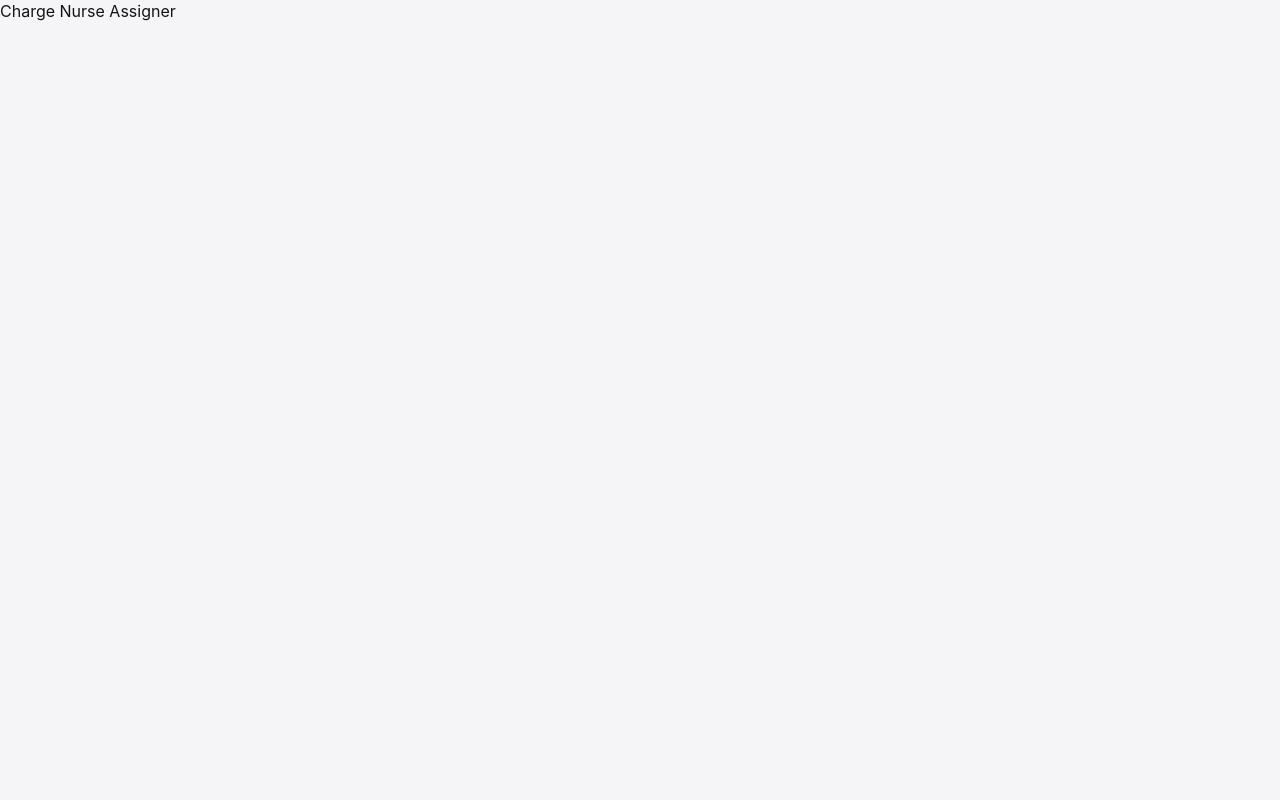
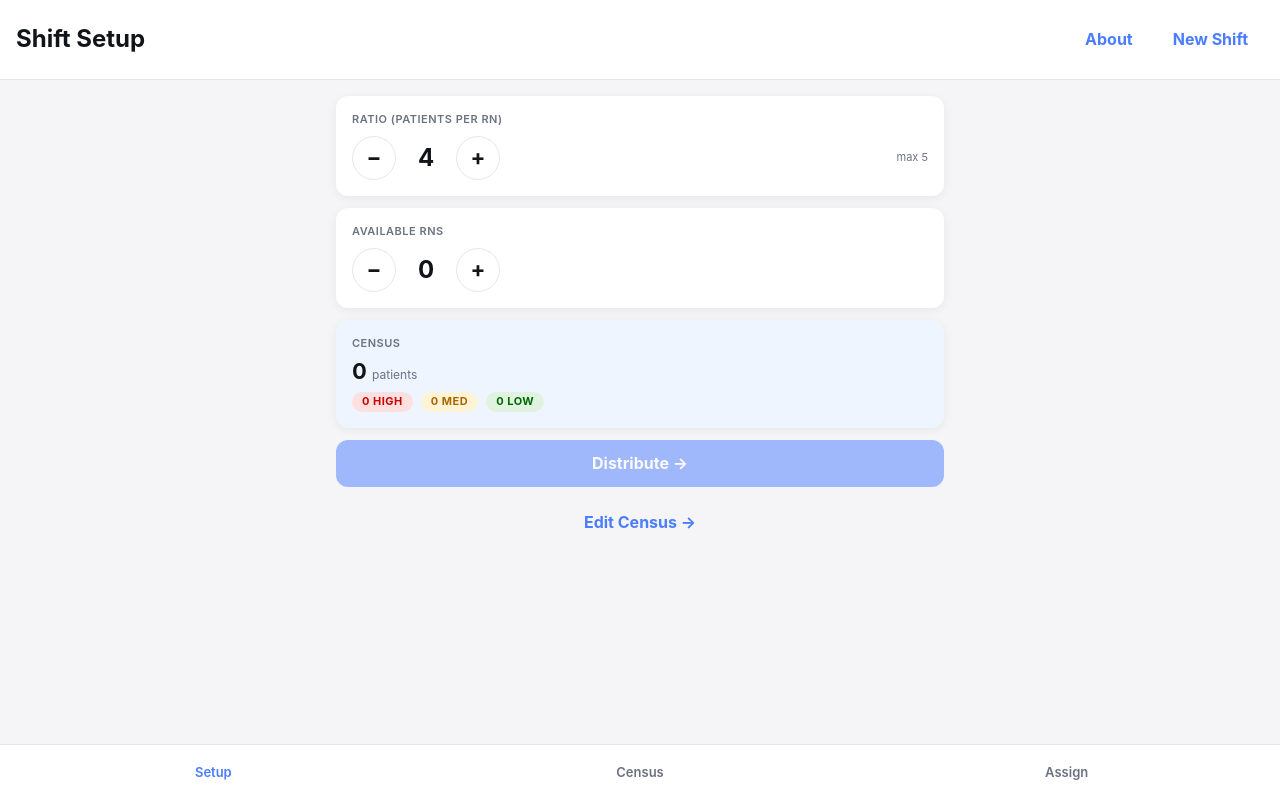
Before and after one commit to Ozbobo/AcuityFlow, a React (Vite) app: page / in a window 1280 px wide. Built offline with nearby package versions, Linux system fonts and the light colour scheme.

Commit message:
feat: wire up routing, provider, and bottom nav

```diff
--- a/src/App.tsx
+++ b/src/App.tsx
@@ -1,3 +1,25 @@
+import { BrowserRouter, Routes, Route } from 'react-router-dom';
+import { ShiftProvider } from './state/ShiftContext';
+import BottomNav from './components/BottomNav';
+import Setup from './pages/Setup';
+import Census from './pages/Census';
+import Assignments from './pages/Assignments';
+import About from './pages/About';
+
 export default function App() {
-  return <div>Charge Nurse Assigner</div>;
+  return (
+    <ShiftProvider>
+      <BrowserRouter>
+        <div className="app-shell">
+          <Routes>
+            <Route path="/" element={<Setup />} />
+            <Route path="/census" element={<Census />} />
+            <Route path="/assignments" element={<Assignments />} />
+            <Route path="/about" element={<About />} />
+          </Routes>
+          <BottomNav />
+        </div>
+      </BrowserRouter>
+    </ShiftProvider>
+  );
 }
```
